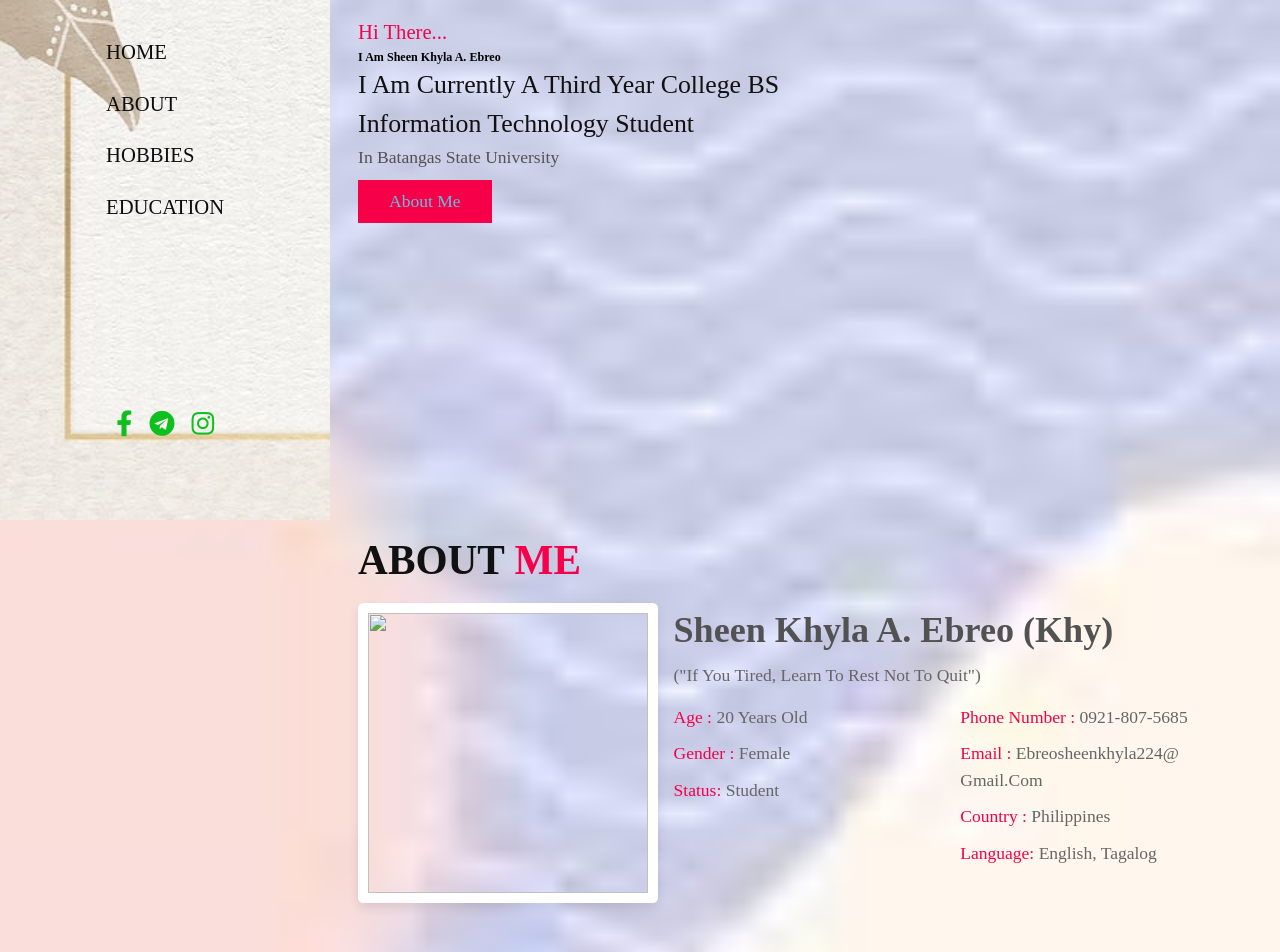
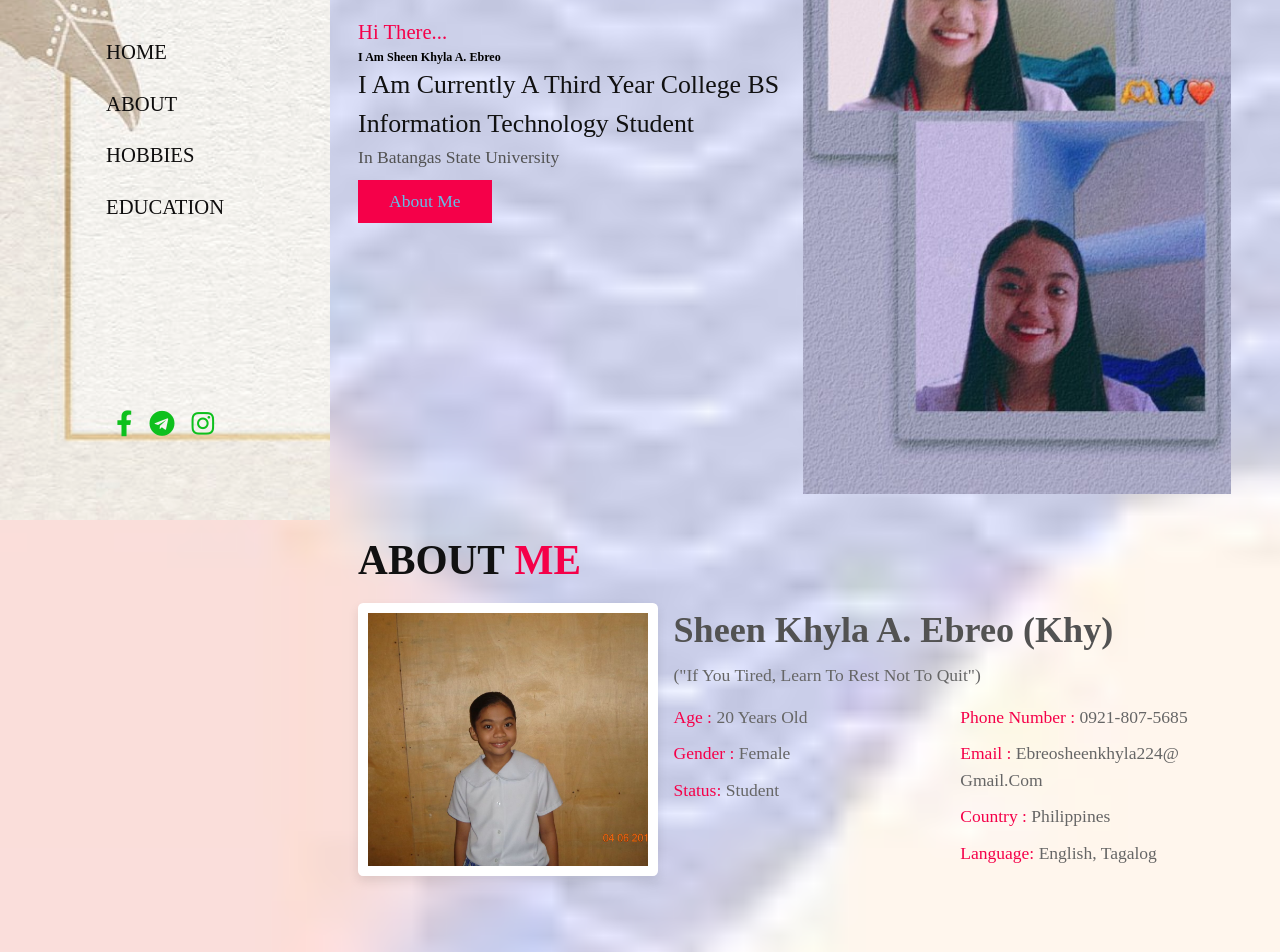
Before and after one commit to SHEENKHYLAEBREO/sheenkhyla.github.io, a plain HTML site: page index.html in a window 1280 px wide. Shown: the part 280-1232 px from the top of the page. Drawn offline with Linux system fonts and the light colour scheme.

Commit message:
Update index.html

```diff
--- a/index.html
+++ b/index.html
@@ -44,7 +44,7 @@
     </div>
 
     <div class="image">
-        <img src="khyy.jpg" alt="">
+        <img src="img/khyy.jpg" alt="">
 
 
 
@@ -58,7 +58,7 @@
 
 <div class="row-1">
     <div class="image">
-        <img src="sheen.jpg" alt=""
+        <img src="img/sheen.jpg" alt=""
         width="500"
         height="500">
     </div>
```
